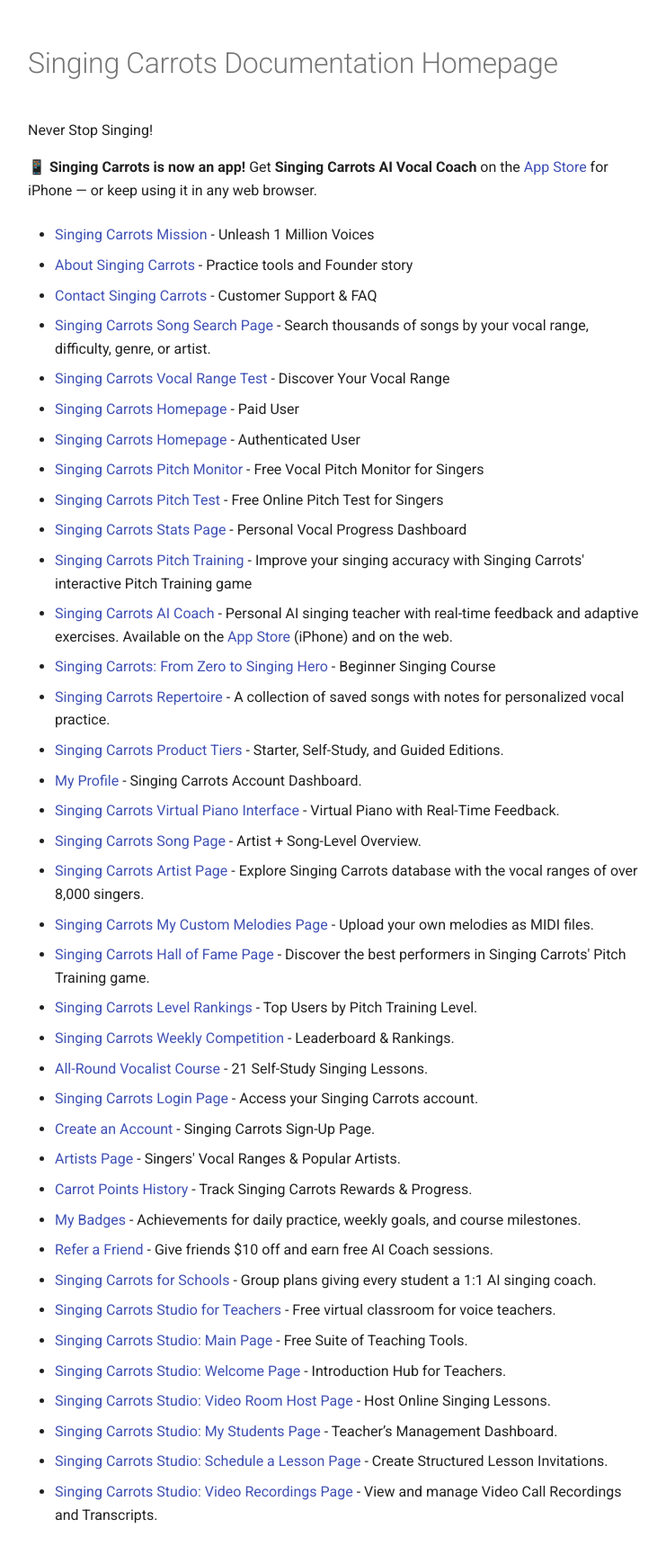
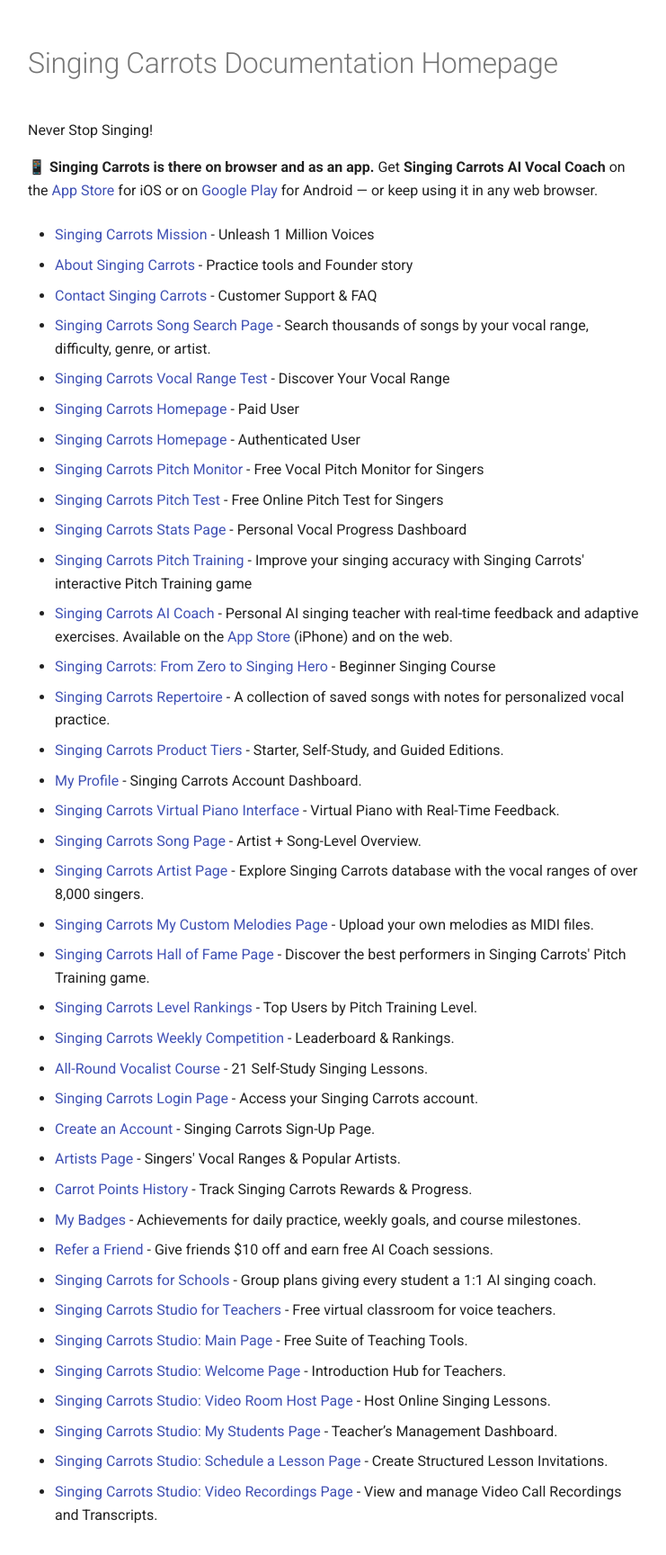
Before and after one commit to singingcarrots/docs, an MkDocs documentation site: the page built from docs/index.md, in a window 1280 px wide. Shown: the whole page at 90% size, without its empty margins (265-1006 px from the left). Built offline with MkDocs 1.6.1 and Material for MkDocs 9.7.7, drawn with Linux system fonts in a browser that asks for light colours.

Commit message:
Index: note browser + app availability, add Google Play (Android) link
Co-Authored-By: Claude Opus 4.8 <noreply@anthropic.com>

```diff
--- a/docs/index.md
+++ b/docs/index.md
@@ -6,7 +6,7 @@ description: Singing Carrots Documentation Index
 
 Never Stop Singing!
 
-📱 **Singing Carrots is now an app!** Get **Singing Carrots AI Vocal Coach** on the [App Store](https://apps.apple.com/app/singing-carrots-ai-vocal-coach/id6776270059) for iPhone — or keep using it in any web browser.
+📱 **Singing Carrots is there on browser and as an app.** Get **Singing Carrots AI Vocal Coach** on the [App Store](https://apps.apple.com/app/singing-carrots-ai-vocal-coach/id6776270059) for iOS or on [Google Play](https://play.google.com/store/apps/details?id=com.singingcarrots.vocalcoach) for Android — or keep using it in any web browser.
 
 * [Singing Carrots Mission](https://singingcarrots.com/docs/singing-carrots-mission-page) - Unleash 1 Million Voices
 
```
